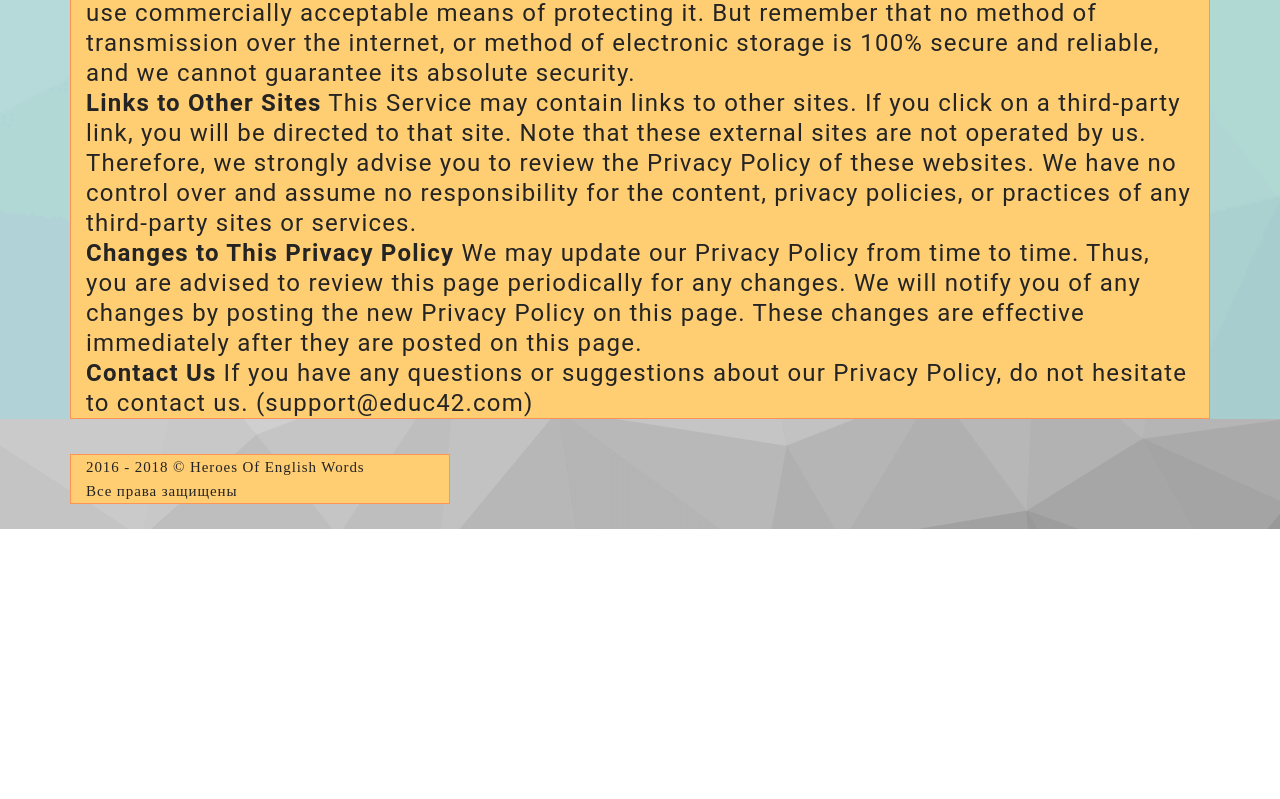
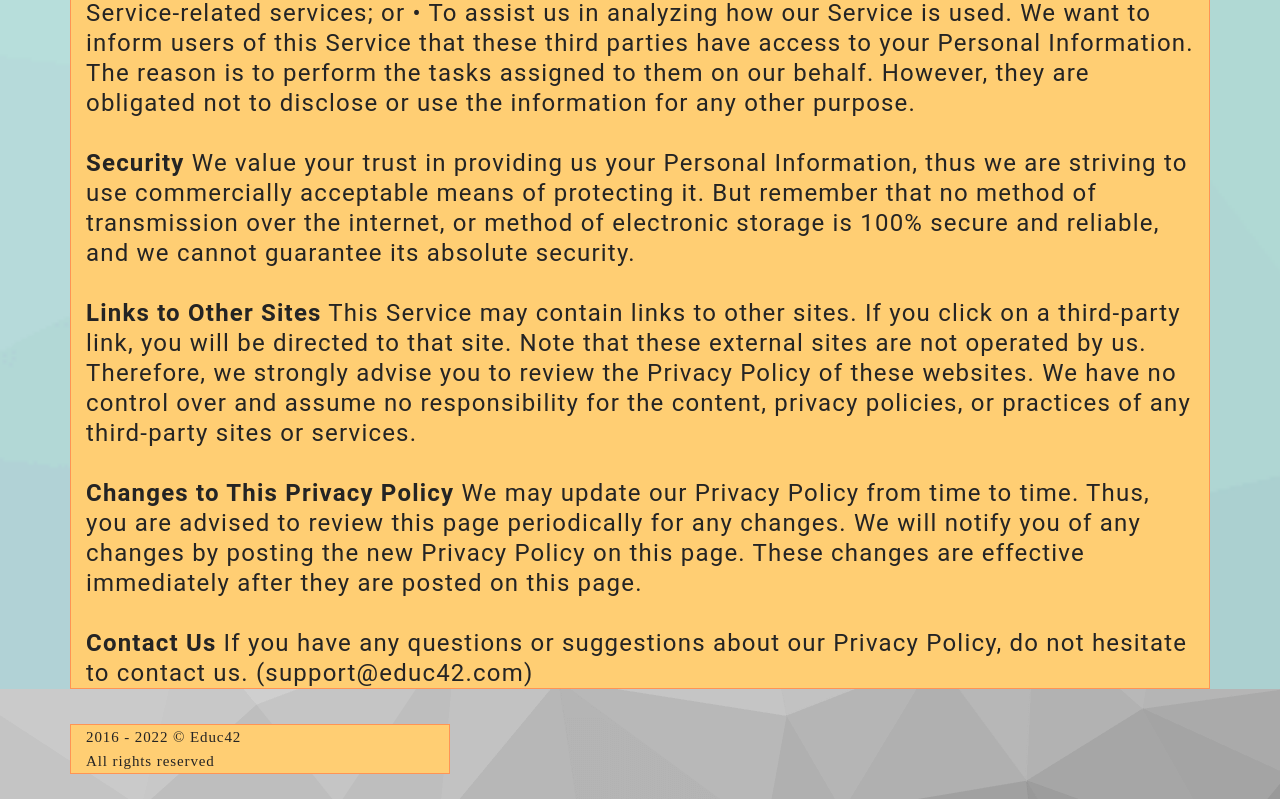
Before and after one commit to MaxNzk/privacy-policy, a plain HTML site: page index.html in a window 1280 px wide. Shown: the part 2140-2939 px from the top of the page. Before the commit the page ends 2669 px from the top, so only its background shows below. Drawn offline with nearby package versions, Linux system fonts and the light colour scheme; a web font is replaced by a local one.

Commit message:
Update index.html

```diff
--- a/index.html
+++ b/index.html
@@ -47,7 +47,7 @@ Educ42 Apps (built by Maksym N.) are an Ad Supported apps with in-app purchases
 This page is used to inform visitors regarding our policies with the collection, use, and disclosure of Personal Information if anyone decided to use our Service.
 If you choose to use our Service, then you agree to the collection and use of information in relation to this policy. The Personal Information that we collect is used for providing and improving the Service. We will not use or share your information with anyone except as described in this Privacy Policy.
 The terms used in this Privacy Policy have the same meanings as in our Terms and Conditions, which is accessible at Educ42 apps unless otherwise defined in this Privacy Policy.
-<br>
+<br><br>
 
 <b>Information Collection and Use</b>
 For a better experience, while using our Service, we may require you to provide us with certain personally identifiable information. The information that we request will be retained on your device and is not collected by us in any way.
@@ -64,16 +64,16 @@ Link to privacy policy of third party service providers used by the app
 •	Google Play Services and Google Analytics (https://www.google.com/policies/privacy/)
 •	Unity Ads (https://unity3d.com/legal/advertising-content-policy)
 •	Unity Analytics (https://unity3d.com/)
-<br>
+<br><br>
 
 <b>Log Data</b>
 We want to inform you that whenever you use our Service, in a case of an error in the app we collect data and information (through third party products) on your phone called Log Data. This Log Data may include information such as your device Internet Protocol (“IP”) address, device name, operating system version, the configuration of the app when utilizing our Service, the time and date of your use of the Service, and other statistics.
-<br>
+<br><br>
 
 <b>Cookies</b>
 Cookies are files with a small amount of data that are commonly used as anonymous unique identifiers. These are sent to your browser from the websites that you visit and are stored on your device's internal memory.
 This Service does not use these “cookies” explicitly. However, the app may use third party code and libraries that use “cookies” to collect information and improve their services.
-<br>
+<br><br>
 
 <b>Opt-out of interest-based advertising</b>
 If you do not want to receive behavioral in-application advertisements from third parties that relate to your interests on your mobile device, you can opt-out of interest-based advertising by checking the privacy settings of your Android or iOS device and selecting "limit ad tracking" (Apple iOS) or "opt-out of interest based ads" (Android). You can also reset the “Advertising Identifier” (such as an IDFA) from your mobile device’s settings page, which will prevent continued use of existing behavioral data tied to your previous “Advertising Identifier.” Further, depending on the platform provider (such as Apple or Google), you may be able to download apps, such as the Digital Advertising Alliance’s “AppChoices” app, that offer to provide you with control regarding the collection and use of cross-app data for behavioral advertising.
@@ -82,7 +82,7 @@ We also partner with Google to show ads. You can opt-out ad personalization usin
 You can prevent the use of Google Analytics relating to your use of our Services by downloading and installing the browser plugin available via this link: http://tools.google.com/dlpage/gaoptout
 All of the opt-out tools described in this subsection are provided by third parties, not by us. We do not control or operate these tools or the choices that advertisers and others provide through these tools.
 Please note opting out through these mechanisms does not opt you out of being served advertising. You will continue to receive generic ads which may be less relevant to your interests.
-<br>
+<br><br>
 
 <b>Service Providers</b>
 We may employ third-party companies and individuals due to the following reasons:
@@ -91,19 +91,19 @@ We may employ third-party companies and individuals due to the following reasons
 •	To perform Service-related services; or
 •	To assist us in analyzing how our Service is used.
 We want to inform users of this Service that these third parties have access to your Personal Information. The reason is to perform the tasks assigned to them on our behalf. However, they are obligated not to disclose or use the information for any other purpose.
-<br>
+<br><br>
 
 <b>Security</b>
 We value your trust in providing us your Personal Information, thus we are striving to use commercially acceptable means of protecting it. But remember that no method of transmission over the internet, or method of electronic storage is 100% secure and reliable, and we cannot guarantee its absolute security.
-<br>
+<br><br>
 
 <b>Links to Other Sites</b>
 This Service may contain links to other sites. If you click on a third-party link, you will be directed to that site. Note that these external sites are not operated by us. Therefore, we strongly advise you to review the Privacy Policy of these websites. We have no control over and assume no responsibility for the content, privacy policies, or practices of any third-party sites or services.
-<br>
+<br><br>
 
 <b>Changes to This Privacy Policy</b>
 We may update our Privacy Policy from time to time. Thus, you are advised to review this page periodically for any changes. We will notify you of any changes by posting the new Privacy Policy on this page. These changes are effective immediately after they are posted on this page.
-<br>
+<br><br>
 
 <b>Contact Us</b>
 If you have any questions or suggestions about our Privacy Policy, do not hesitate to contact us. (support@educ42.com)
@@ -122,8 +122,8 @@ If you have any questions or suggestions about our Privacy Policy, do not hesita
 			<div class="container ">
 				<div class="row ">
 					<div class="col-6 col-md-6 col-lg-5 col-xl-4 footer__rights order-3 order-md-3 order-lg-1 ">
-						2016 - 2018 © Heroes Of English Words
-						<br>Все права защищены
+						2016 - 2022 © Educ42
+						<br>All rights reserved
 					</div>
 				</div>
 			</div>
```
